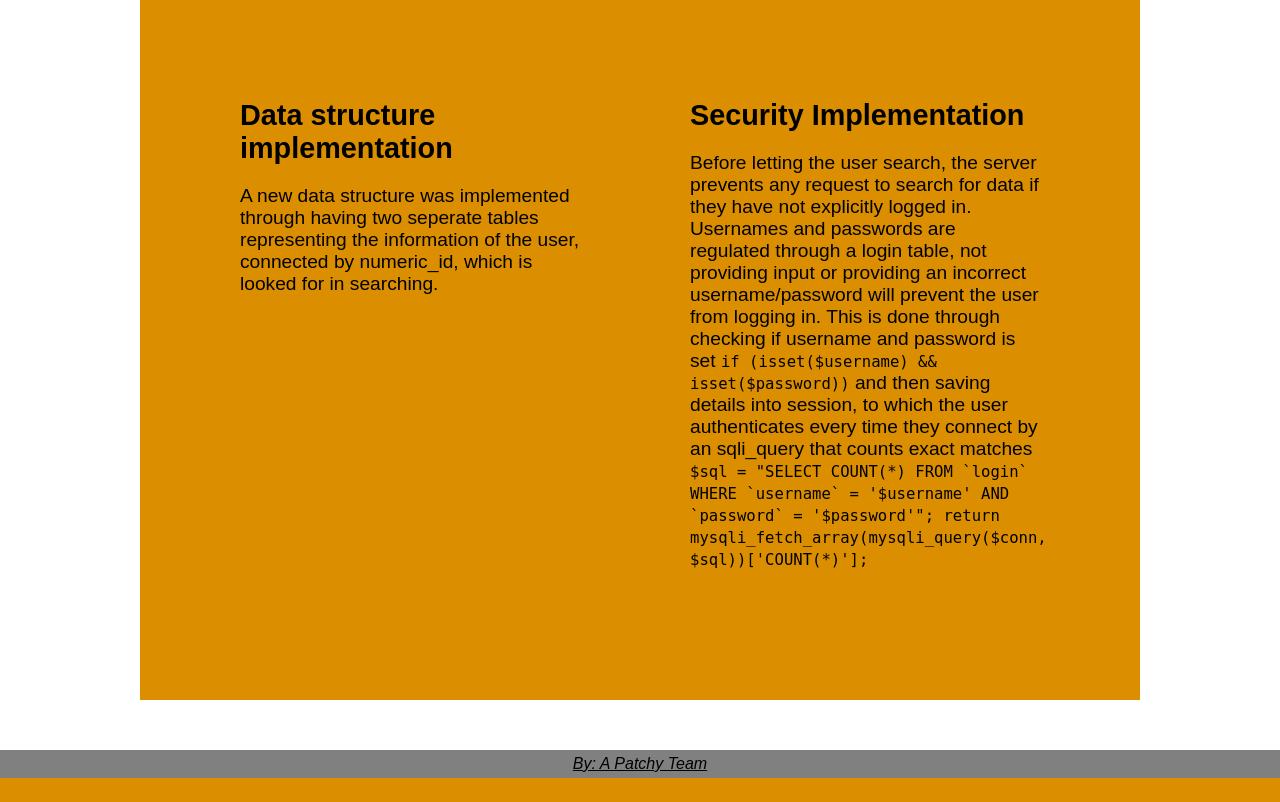
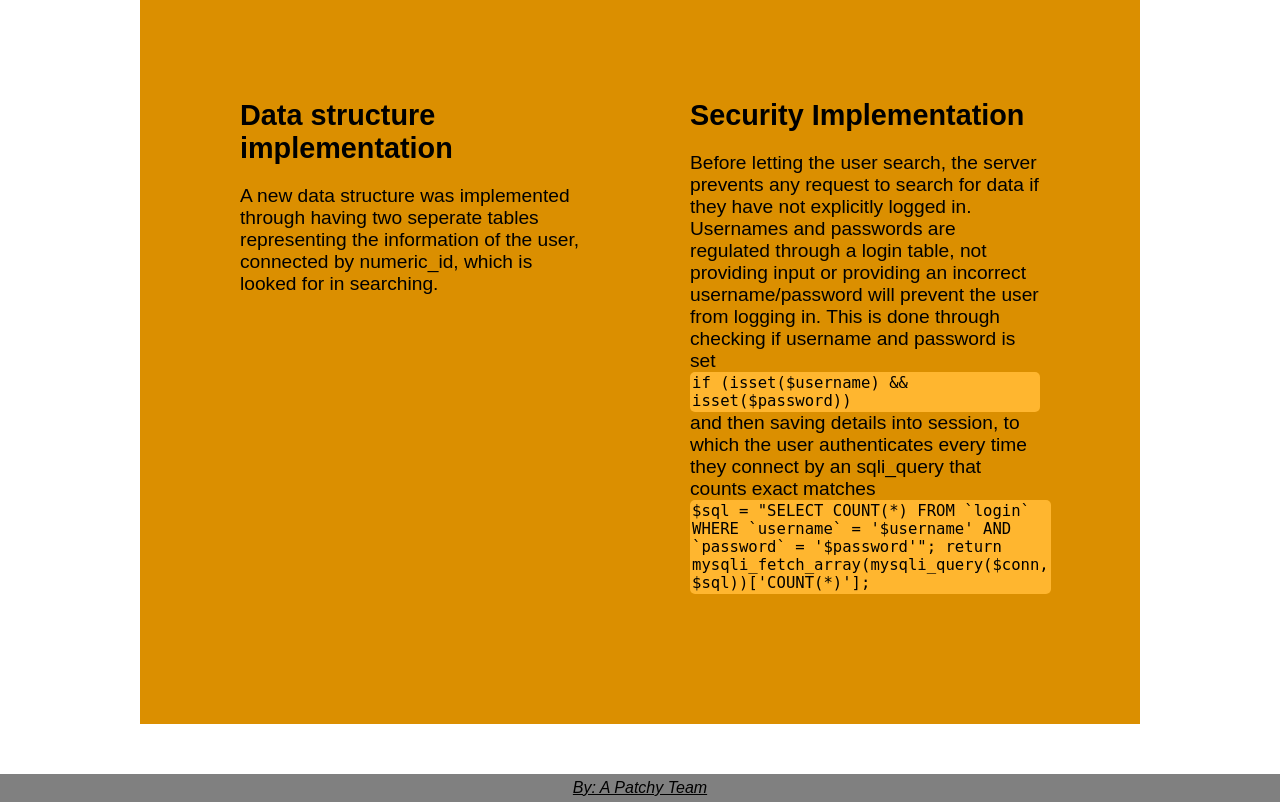
Before and after one commit to BossEliminated/COS10026-A2-Project, a PHP site: page /phpenhancements.php in a window 1280 px wide. Shown: the part 1189-1991 px from the top of the page. Before the commit the page ends 1967 px from the top, so only its background shows below. Run offline with PHP 8.4, Linux system fonts and the light colour scheme.

Commit message:
heading off

```diff
--- a/css/master.css
+++ b/css/master.css
@@ -618,6 +618,14 @@ table.manage_table tr td:last-child { /*Nick T*/
   margin-bottom: 20px;
 }
 
+.php-enh-content code {
+	background-color:rgb(255,182,47);
+	border-radius:5px;
+	padding:2px;
+	display:inline-block;
+}
+
+
 /* .php-enh-hr {
   height: 0.1em;
   background-color: #005759;
```
